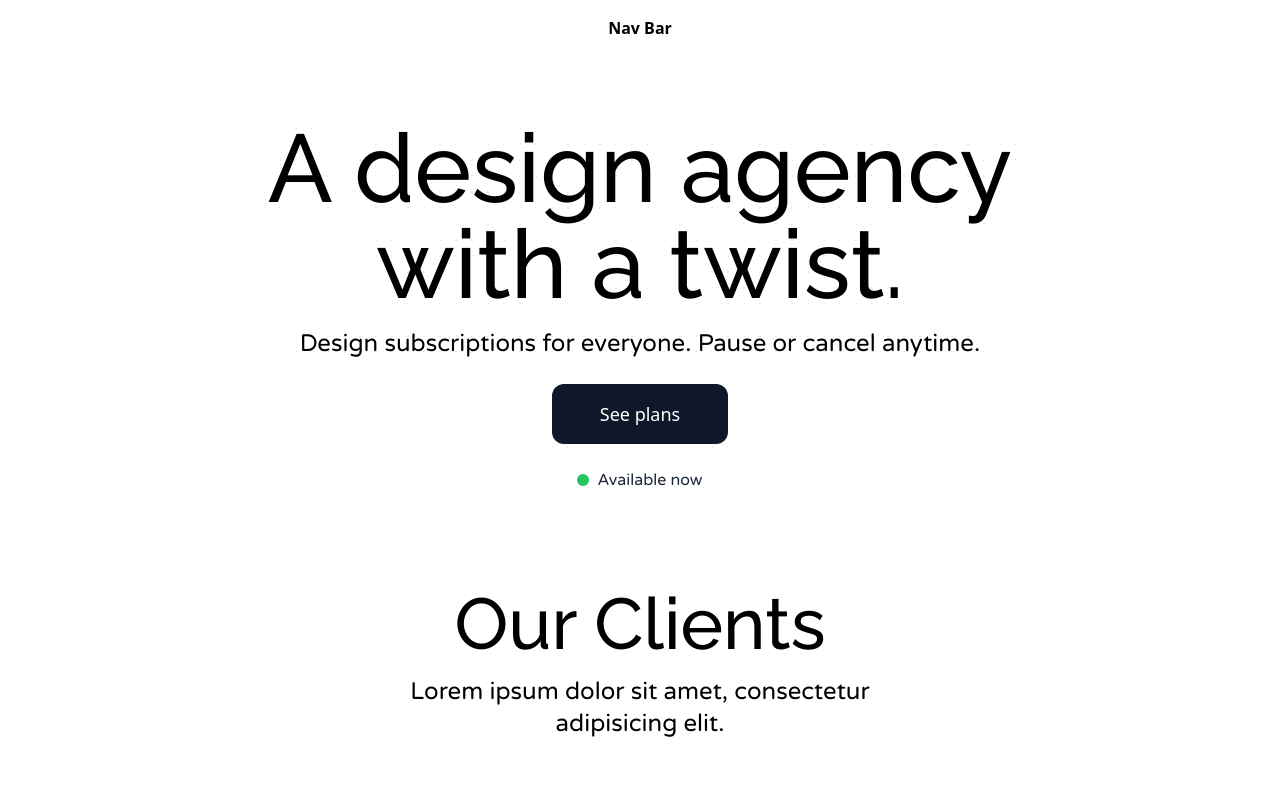
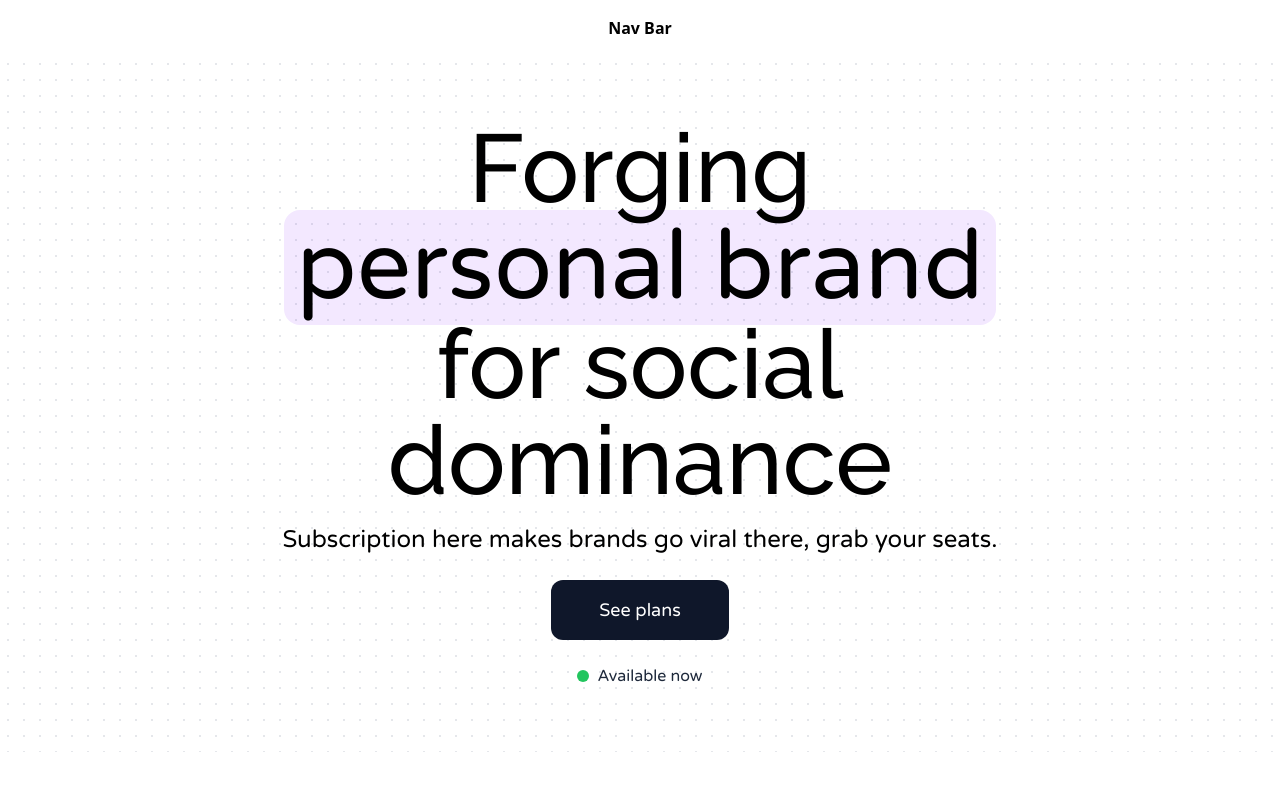
Before and after one commit to JuxtNorth/AgencySite, a React (Vite) app: page / in a window 1280 px wide. Shown: the top 786 px of the page. Built offline with nearby package versions, Linux system fonts and the light colour scheme.

Commit message:
Update Hero section

```diff
--- a/src/index.css
+++ b/src/index.css
@@ -10,6 +10,10 @@
 		-ms-overflow-style: none;
 		scrollbar-width: none;
 	}
+}
+
+html {
+	@apply scroll-smooth;
 }
 
 h1,
--- a/src/pages/Home/Sections/Hero.tsx
+++ b/src/pages/Home/Sections/Hero.tsx
@@ -3,17 +3,24 @@ import { FC } from 'react';
 export const Hero: FC = () => {
 	return (
 		<header className="flex flex-col items-center gap-6 bg-white bg-[radial-gradient(#e5e7eb_1px,transparent_1px)] py-16 [background-size:16px_16px]">
-			<div className="w-72 text-center md:w-[48rem]">
+			<div className="w-96 text-center md:w-[48rem]">
 				<h1 className="text-5xl font-medium md:text-8xl">
-					A design agency with a twist.
+					Forging{' '}
+					<span className="whitespace-nowrap rounded-2xl bg-purple-100 px-3 mix-blend-multiply">
+						personal brand
+					</span>{' '}
+					for social dominance
 				</h1>
 				<p className="mt-4 text-lg leading-tight md:text-2xl">
-					Design subscriptions for everyone. Pause or cancel anytime.
+					Subscription here makes brands go viral there, grab your seats.
 				</p>
 			</div>
-			<button className="rounded-xl bg-slate-900 px-12 py-4 text-lg text-white">
+			<a
+				href="#pricing"
+				className="block rounded-xl bg-slate-900 px-12 py-4 text-lg text-white"
+			>
 				See plans
-			</button>
+			</a>
 			<div className="flex items-center gap-2">
 				<span className="block h-3 w-3 rounded-full bg-green-500">
 					<span className="block h-3 w-3 animate-ping rounded-full bg-green-500"></span>
```
